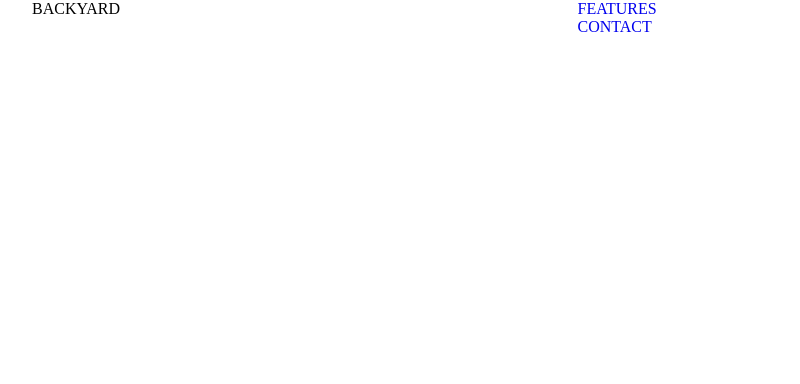
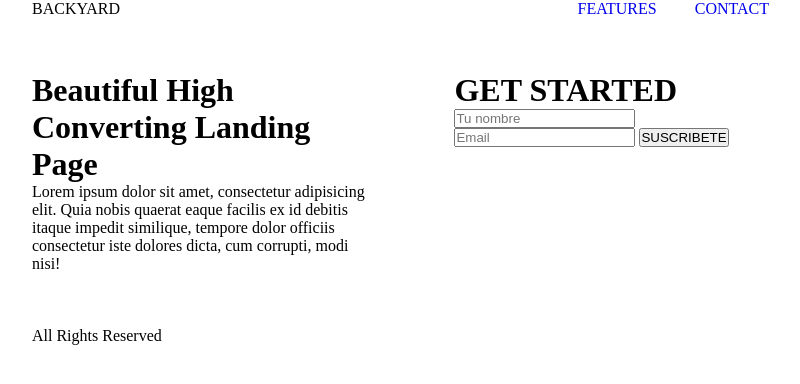
Before and after one commit to TheSchrodingerCat/backyard, a plain HTML site: page index.html in a window 1280 px wide. Shown: the whole page, without its empty margins (224-1024 px from the left). Drawn offline with Linux system fonts and the light colour scheme.

Commit message:
maqueteo listo

```diff
--- a/assets/css/main.css
+++ b/assets/css/main.css
@@ -9,13 +9,14 @@ body{
 	margin: 0;
 }
 
-/*-------------------------- nav ------------------------------*/
-.contenedor-nav{
+[class*="contenedor-"]{
 	width: 60%;
 	margin: 0 20%;
 	display: flex;
 	justify-content: space-between;
 }
+
+/*-------------------------- nav ------------------------------*/
 
 .second{
 	width: 25%;
@@ -23,7 +24,7 @@ body{
 	display: flex;
 }
 
-.contenedor .second ul{
+.contenedor-nav .second ul{
 	width: 100%;
 	display: flex;
 	justify-content: space-between;
@@ -37,3 +38,17 @@ a{
 	padding: 0 10%;
 	text-decoration: none;
 }
+
+/*-------------------------- header ------------------------------*/
+[class*="header-"]{
+	width: 50%;
+	padding: 7% 0;
+}
+
+.header-left{
+	padding-right: 5%;
+}
+
+.header-right{
+	padding-left: 5%;
+}
--- a/index.html
+++ b/index.html
@@ -24,10 +24,24 @@
 
 	<header>
 		<div class="contenedor-header">
-			<div class="header-left"></div>
-			<div class="header-right"></div>
+			<div class="header-left">
+				<h1>Beautiful High Converting Landing Page</h1>
+				<p>Lorem ipsum dolor sit amet, consectetur adipisicing elit. Quia nobis quaerat eaque facilis ex id debitis itaque impedit similique, tempore dolor officiis consectetur iste dolores dicta, cum corrupti, modi nisi!</p>
+			</div>
+			<div class="header-right">
+				<h1>GET STARTED</h1>
+				<input type="text" placeholder="Tu nombre">
+				<input type="text" placeholder="Email">
+				<button>SUSCRIBETE</button>
+			</div>
 		</div>
 	</header>
 
+	<footer>
+		<div class="contenedor-footer">
+			<p>All Rights Reserved</p>
+		</div>
+	</footer>
+
 </body>
 </html>
```
